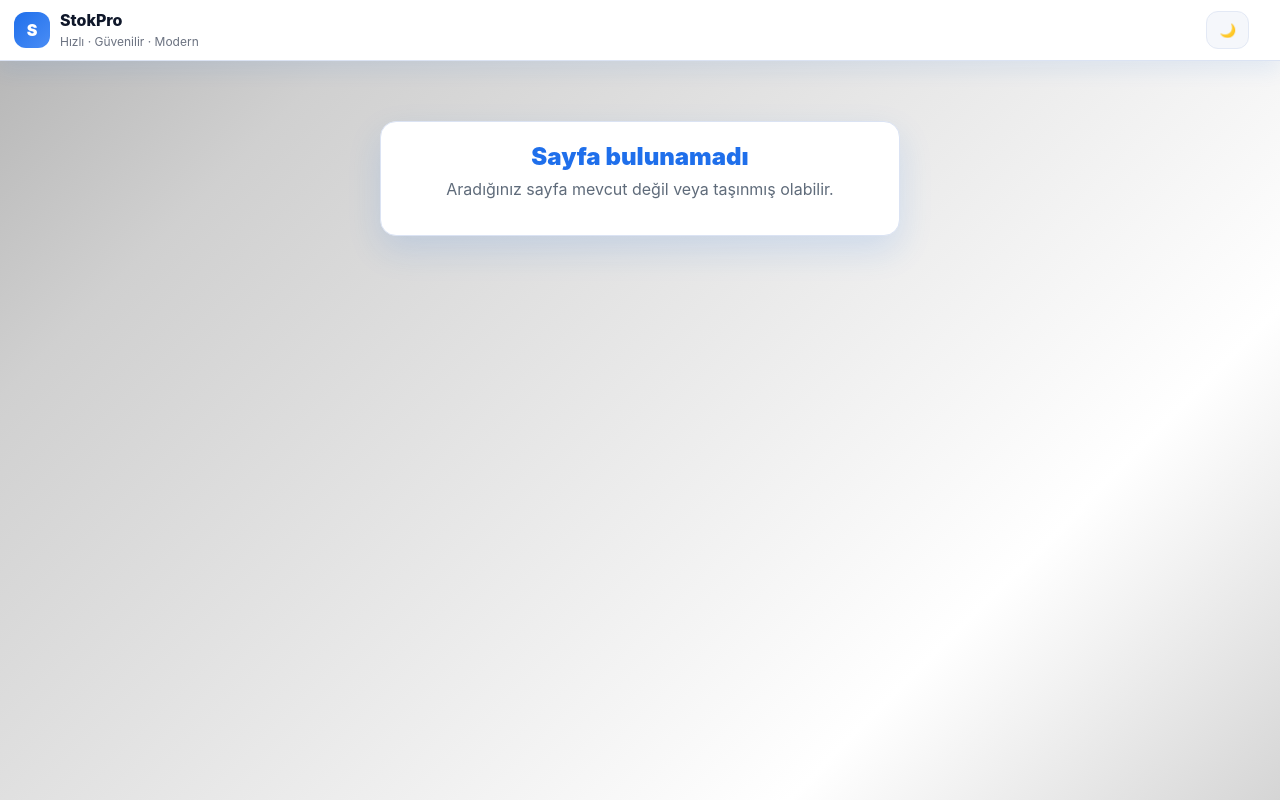
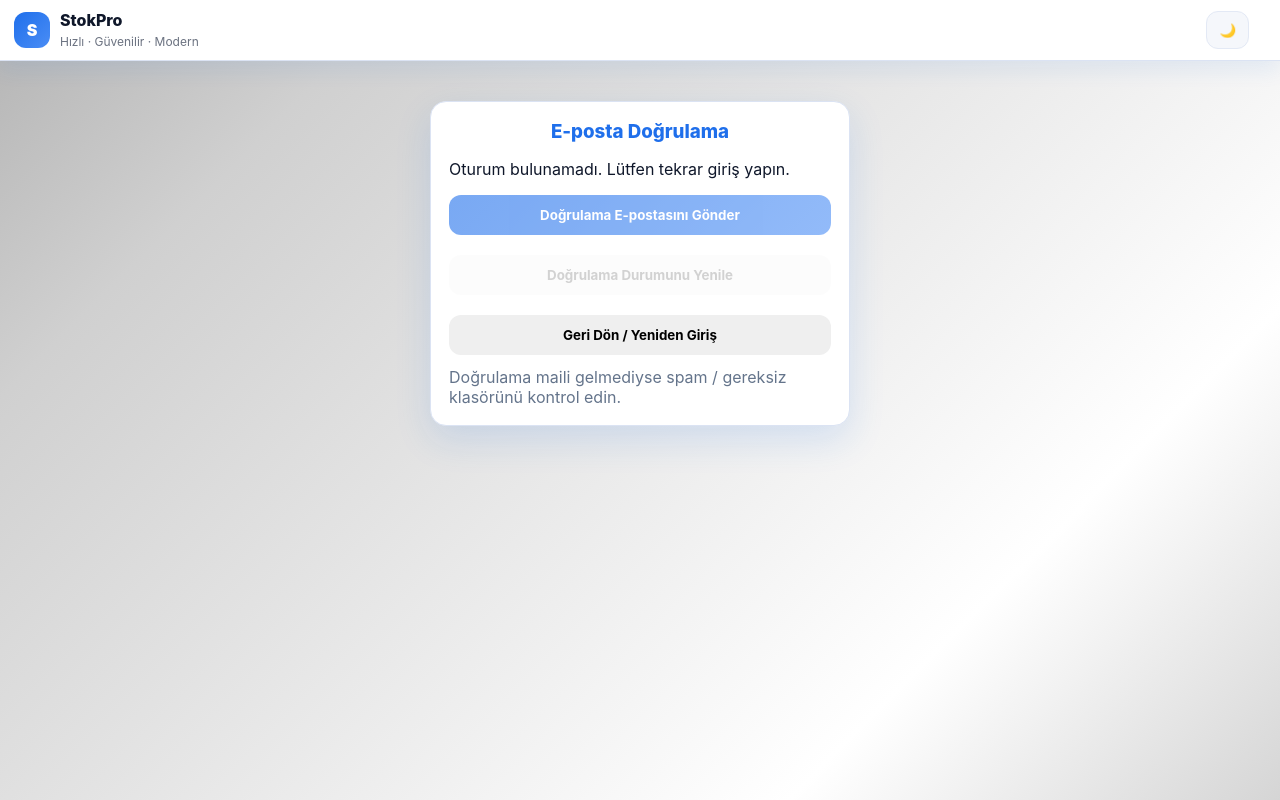
Before and after one commit to Bedirhan3428/stokpro, a React (Create React App) app: page /verify-email in a window 1280 px wide. Built offline with nearby package versions, Linux system fonts and the light colour scheme; no server answers.

Commit message:
Buraya yapılan değişiklikleri özetleyen bir mesaj yaz

```diff
--- a/src/App.js
+++ b/src/App.js
@@ -2,7 +2,6 @@ import React, { Suspense } from "react";
 import { BrowserRouter, Routes, Route } from "react-router-dom";
 import "./index.css";
 import "./App.css";
- // THEME CSS IMPORT
 import { AuthProvider } from "./contexts/AuthContext";
 
 import RequireAuth from "./components/RequireAuth";
@@ -19,12 +18,13 @@ const Login = React.lazy(() => import("./components/Login"));
 const Register = React.lazy(() => import("./components/Register"));
 const Settings = React.lazy(() => import("./components/Settings"));
 const Info = React.lazy(() => import("./components/info"));
-const ForgotPassword = React. lazy(() => import("./components/ForgotPassword"));
+const ForgotPassword = React.lazy(() => import("./components/ForgotPassword"));
+// Yeni doğrulama sayfası
+const VerifyEmail = React.lazy(() => import("./components/VerifyEmail"));
 
 function App() {
   return (
     <BrowserRouter>
-
       <AuthProvider>
         <Suspense fallback={<div className="app-loading"><div className="spinner" /><p>Yükleniyor...</p></div>}>
           <Navbar />
@@ -33,19 +33,21 @@ function App() {
               <Route path="/" element={<Home />} />
               <Route path="/login" element={<Login />} />
               <Route path="/register" element={<Register />} />
+              <Route path="/forgot-password" element={<ForgotPassword />} />
+              <Route path="/verify-email" element={<VerifyEmail />} />
+
               <Route path="/dashboard" element={<RequireAuth><Dashboard /></RequireAuth>} />
               <Route path="/products" element={<RequireAuth><Products /></RequireAuth>} />
               <Route path="/sales" element={<RequireAuth><Sales /></RequireAuth>} />
               <Route path="/customers" element={<RequireAuth><Customers /></RequireAuth>} />
               <Route path="/accounting" element={<RequireAuth><Accounting /></RequireAuth>} />
               <Route path="/settings" element={<RequireAuth><Settings /></RequireAuth>} />
-                <Route path="/forgot-password" element={<ForgotPassword />} />
+
               <Route path="*" element={<NotFound />} />
             </Routes>
           </main>
         </Suspense>
       </AuthProvider>
-
     </BrowserRouter>
   );
 }
--- a/src/components/RequireAuth.js
+++ b/src/components/RequireAuth.js
@@ -1,4 +1,3 @@
-
 import React from "react";
 import { Navigate, useLocation } from "react-router-dom";
 import { useAuth } from "../contexts/AuthContext";
@@ -15,6 +14,13 @@ export default function RequireAuth({ children }) {
       </div>
     );
   }
+
   if (!user) return <Navigate to="/login" state={{ from: location }} replace />;
+
+  // E-posta doğrulanmadıysa, doğrulama sayfasına yönlendir
+  if (!user.emailVerified) {
+    return <Navigate to="/verify-email" state={{ from: location }} replace />;
+  }
+
   return children;
 }
--- /dev/null
+++ b/src/components/VerifyEmail.jsx
@@ -0,0 +1,90 @@
+import "../styles/ForgotPassword.css"; // basit stil için mevcut dosyayı kullandık
+import React, { useState } from "react";
+import { useNavigate, useLocation } from "react-router-dom";
+import { getAuth, sendEmailVerification } from "firebase/auth";
+
+export default function VerifyEmail() {
+  const auth = getAuth();
+  const nav = useNavigate();
+  const location = useLocation();
+  const user = auth.currentUser;
+
+  const [status, setStatus] = useState(null); // { type: "success"|"error", msg }
+  const [loading, setLoading] = useState(false);
+
+  async function resend() {
+    if (!user) return;
+    setStatus(null);
+    setLoading(true);
+    try {
+      await sendEmailVerification(user);
+      setStatus({ type: "success", msg: "Doğrulama e-postası tekrar gönderildi. Gelen kutunuzu kontrol edin." });
+    } catch (err) {
+      setStatus({ type: "error", msg: err.message || "E-posta gönderilemedi." });
+    } finally {
+      setLoading(false);
+    }
+  }
+
+  async function refreshStatus() {
+    if (!user) return;
+    setLoading(true);
+    try {
+      await user.reload();
+      if (user.emailVerified) {
+        // Doğrulanınca, geldiği sayfaya veya dashboard'a gönder
+        const dest = (location.state && location.state.from?.pathname) || "/dashboard";
+        nav(dest, { replace: true });
+      } else {
+        setStatus({ type: "info", msg: "Henüz doğrulanmadı. Lütfen e-postanızı kontrol edin." });
+      }
+    } catch (err) {
+      setStatus({ type: "error", msg: err.message || "Durum yenilenemedi." });
+    } finally {
+      setLoading(false);
+    }
+  }
+
+  return (
+    <div className="fp-kapsul">
+      <h3 className="fp-baslik">E-posta Doğrulama</h3>
+      <p className="fp-alt">
+        {user?.email ? `Hesap: ${user.email}` : "Oturum bulunamadı. Lütfen tekrar giriş yapın."}
+      </p>
+
+      <div className="fp-form">
+        <button className="fp-btn fp-btn-mavi" onClick={resend} disabled={loading || !user}>
+          {loading ? "Gönderiliyor..." : "Doğrulama E-postasını Gönder"}
+        </button>
+
+        <button className="fp-btn" style={{ marginTop: "10px" }} onClick={refreshStatus} disabled={loading || !user}>
+          {loading ? "Yenileniyor..." : "Doğrulama Durumunu Yenile"}
+        </button>
+
+        <button
+          className="fp-btn"
+          style={{ marginTop: "10px" }}
+          onClick={() => nav("/login", { replace: true })}
+        >
+          Geri Dön / Yeniden Giriş
+        </button>
+
+        {status && (
+          <div
+            className={`fp-durum ${
+              status.type === "error" ? "fp-hata" : status.type === "success" ? "fp-basarili" : ""
+            }`}
+            role={status.type === "error" ? "alert" : "status"}
+            style={{ marginTop: "12px" }}
+          >
+            {status.msg}
+          </div>
+        )}
+      </div>
+
+      <div className="fp-mini" style={{ marginTop: "12px", color: "var(--subtext)" }}>
+        Doğrulama maili gelmediyse spam / gereksiz klasörünü kontrol edin.
+      </div>
+    </div>
+  );
+}
--- a/src/styles/Customers.css
+++ b/src/styles/Customers.css
@@ -363,57 +363,3 @@
   border-color: var(--m-mavi);
   box-shadow: 0 0 0 4px rgba(96, 165, 250, 0.18);
 }
-
-/* Satış kartları (grid içi) – arka plan/border zorlaması */
-.acc-satis-grid .acc-satis-karti,
-.acc-satis-karti {
-  background: var(--card) !important;
-  border: 1px solid var(--border) !important;
-  color: var(--text) !important;
-}
-
-/* Kartların iç metinleri */
-.acc-satis-karti .acc-satis-ust,
-.acc-satis-karti .acc-satis-urunler,
-.acc-satis-karti .acc-satis-satir {
-  color: var(--text);
-}
-.acc-satis-karti .acc-satis-isim { color: var(--text); }
-.acc-satis-karti .acc-satis-fiyat { color: var(--acc-mavi); }
-
-/* Genel kart ve uyarılar – beyaz kalıntıları temizle */
-.acc-kart,
-.acc-tablo-kart,
-.acc-modal {
-  background: var(--card) !important;
-  border: 1px solid var(--border) !important;
-  color: var(--text);
-}
-
-/* Uyarı kutuları */
-.acc-uyari {
-  background: var(--card) !important;
-  border: 1px solid var(--border) !important;
-  color: var(--text);
-}
-.acc-uyari.uyari-yesil { background: #1b2f24 !important; border-color: #2f8f5a !important; }
-.acc-uyari.uyari-kirmizi { background: #2f1b1b !important; border-color: #a44 !important; }
-.acc-uyari.uyari-norm { background: #1f2a40 !important; border-color: #3b4c6a !important; }
-
-/* Tablo hücreleri */
-.acc-tablo th,
-.acc-tablo td {
-  background: var(--card) !important;
-  color: var(--text) !important;
-  border-bottom: 1px solid var(--border);
-}
-.acc-tablo th { background: var(--border) !important; }
-
-/* Hover’da neon mavi kenarlık (kart ve satış kartı) */
-.acc-kart:hover,
-.acc-satis-karti:hover {
-  background: var(--card);
-  border-color: var(--acc-mavi);
-  box-shadow: 0 4px 14px rgba(96,165,250,0.35);
-  color: var(--text);
-}
```
Lines whose indentation alone changed are shown as unchanged.
